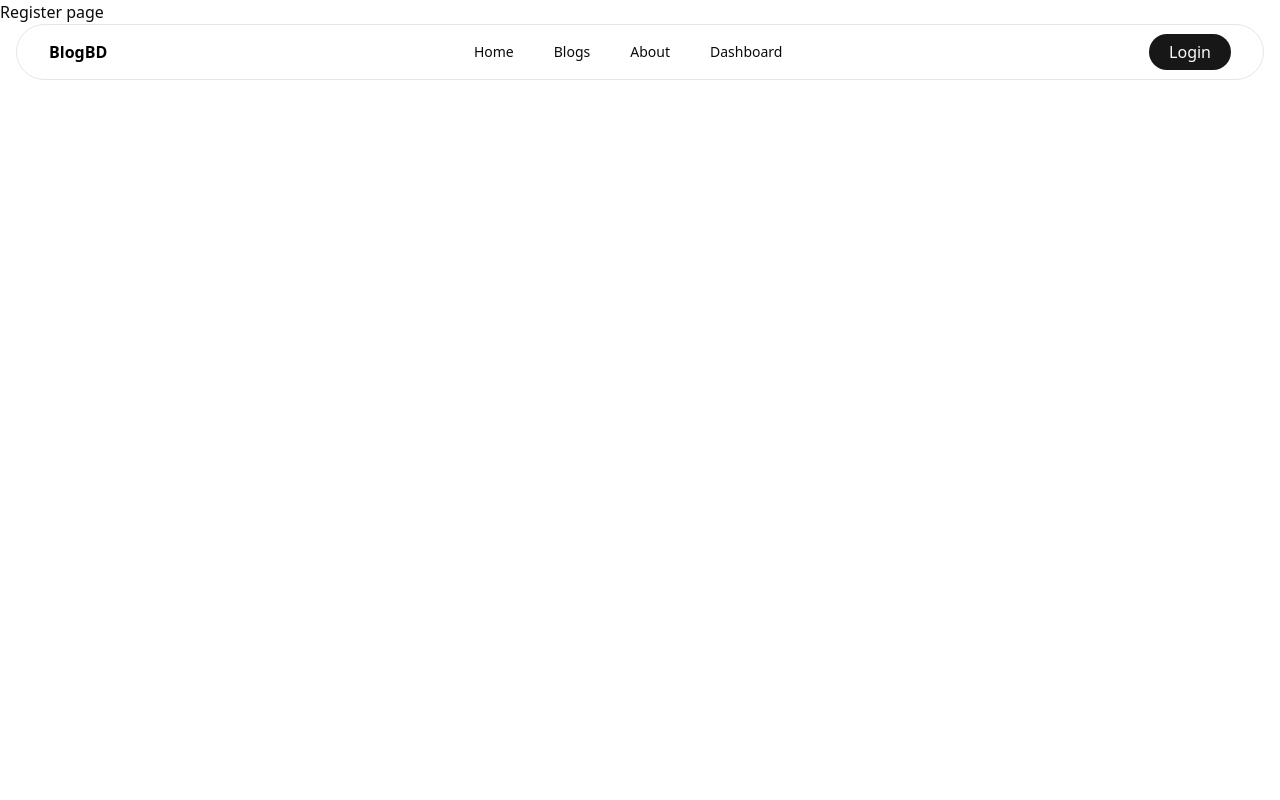
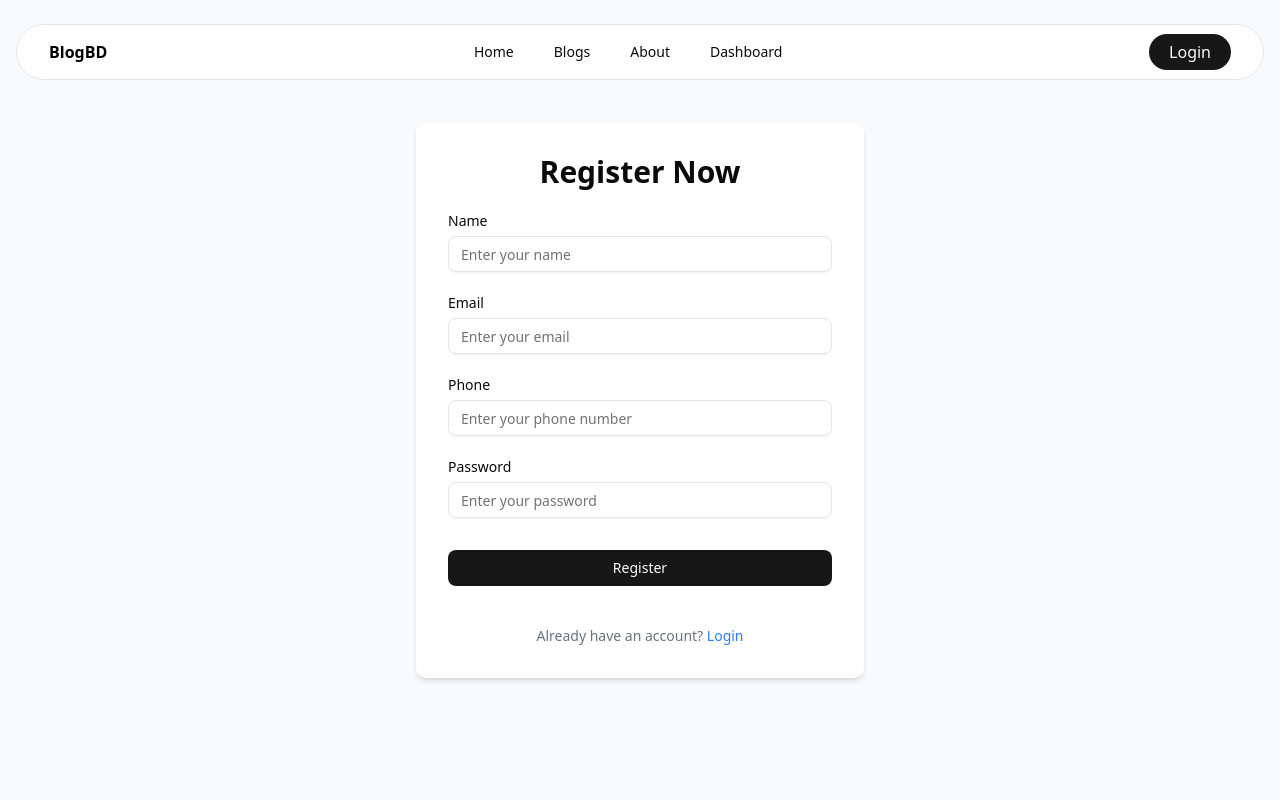
Before and after one commit to TheRABU/blogbd-client, a Next.js app: page /register in a window 1280 px wide. Shown: the top 800 px of the page. Built offline with nearby package versions, Linux system fonts and the light colour scheme.

Commit message:
added register page

```diff
--- a/src/app/(public)/(auth)/register/page.tsx
+++ b/src/app/(public)/(auth)/register/page.tsx
@@ -1,5 +1,11 @@
+import RegisterForm from "@/src/components/modules/Auth/RegisterForm";
+
 const RegisterPage = () => {
-  return <div>Register page</div>;
+  return (
+    <div>
+      <RegisterForm />
+    </div>
+  );
 };
 
 export default RegisterPage;
--- /dev/null
+++ b/src/components/modules/Auth/RegisterForm.tsx
@@ -0,0 +1,136 @@
+"use client";
+
+import React from "react";
+import { FieldValues, useForm } from "react-hook-form";
+import { Button } from "../../ui/button";
+import { Input } from "../../ui/input";
+import Link from "next/link";
+import {
+  Form,
+  FormControl,
+  FormField,
+  FormItem,
+  FormLabel,
+  FormMessage,
+} from "../../ui/form";
+import { register } from "@/src/actions/auth";
+import { toast } from "sonner";
+import { useRouter } from "next/navigation";
+
+// type RegisterFormValues = {
+//   name: string;
+//   email: string;
+//   phone: string;
+//   password: string;
+// };
+
+export default function RegisterForm() {
+  const form = useForm<FieldValues>({
+    defaultValues: {
+      name: "",
+      email: "",
+      phone: "",
+      password: "",
+    },
+  });
+  const router = useRouter();
+  const onSubmit = async (values: FieldValues) => {
+    try {
+      const res = await register(values);
+      if (res?.id) {
+        toast.success("User Registered Successfully");
+        router.push("/login");
+      }
+    } catch (err) {
+      console.error(err);
+    }
+  };
+
+  return (
+    <div className="flex justify-center items-center min-h-screen bg-gray-50">
+      <Form {...form}>
+        <form
+          onSubmit={form.handleSubmit(onSubmit)}
+          className="space-y-6 w-full max-w-md bg-white p-8 rounded-lg shadow-md"
+        >
+          <h2 className="text-3xl font-bold text-center">Register Now</h2>
+          {/* Name */}
+          <FormField
+            control={form.control}
+            name="name"
+            render={({ field }) => (
+              <FormItem>
+                <FormLabel>Name</FormLabel>
+                <FormControl>
+                  <Input placeholder="Enter your name" {...field} />
+                </FormControl>
+                <FormMessage />
+              </FormItem>
+            )}
+          />
+          {/* Email */}
+          <FormField
+            control={form.control}
+            name="email"
+            render={({ field }) => (
+              <FormItem>
+                <FormLabel>Email</FormLabel>
+                <FormControl>
+                  <Input
+                    type="email"
+                    placeholder="Enter your email"
+                    {...field}
+                  />
+                </FormControl>
+                <FormMessage />
+              </FormItem>
+            )}
+          />
+          {/* Phone */}
+          <FormField
+            control={form.control}
+            name="phone"
+            render={({ field }) => (
+              <FormItem>
+                <FormLabel>Phone</FormLabel>
+                <FormControl>
+                  <Input placeholder="Enter your phone number" {...field} />
+                </FormControl>
+                <FormMessage />
+              </FormItem>
+            )}
+          />
+          {/* Password */}
+          <FormField
+            control={form.control}
+            name="password"
+            render={({ field }) => (
+              <FormItem>
+                <FormLabel>Password</FormLabel>
+                <FormControl>
+                  <Input
+                    type="password"
+                    placeholder="Enter your password"
+                    {...field}
+                  />
+                </FormControl>
+                <FormMessage />
+              </FormItem>
+            )}
+          />
+
+          <Button type="submit" className="w-full mt-2">
+            Register
+          </Button>
+
+          <p className="text-center text-sm text-gray-500 mt-4">
+            Already have an account?{" "}
+            <Link href="/login" className="text-blue-500 hover:underline">
+              Login
+            </Link>
+          </p>
+        </form>
+      </Form>
+    </div>
+  );
+}
```
